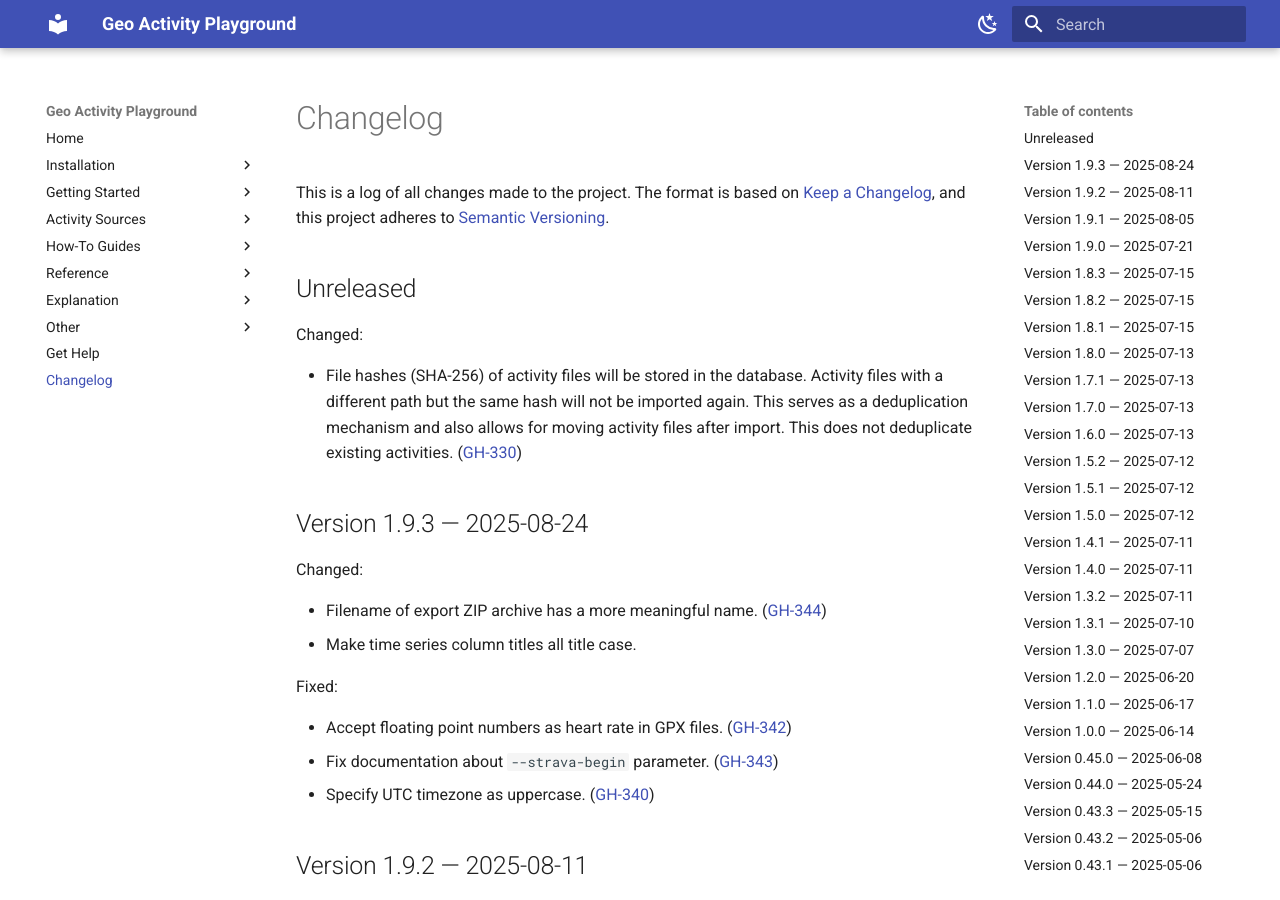
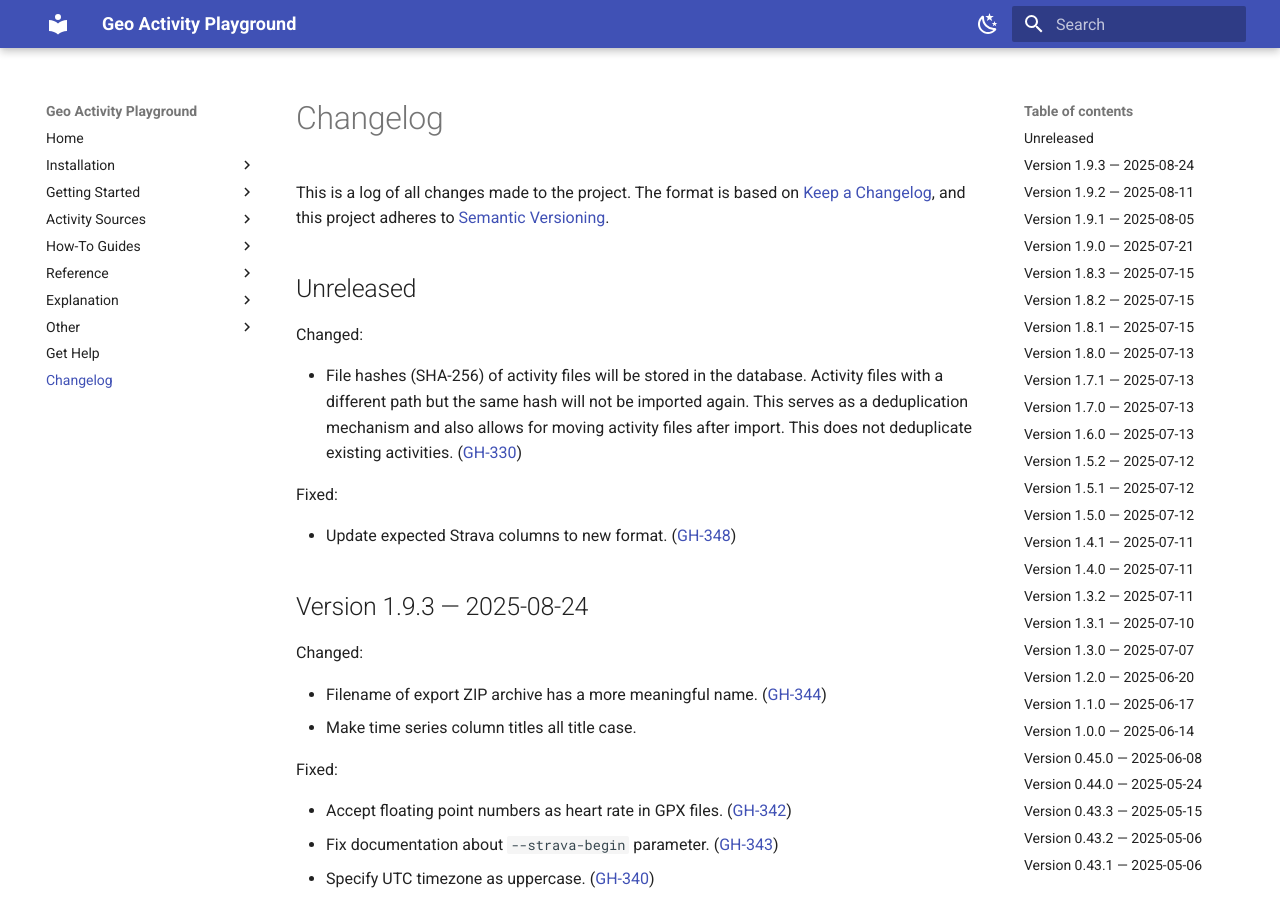
Before and after one commit to martin-ueding/geo-activity-playground, an MkDocs documentation site: the page built from docs/changelog.md, in a window 1280 px wide and 900 px high. Built offline with MkDocs 1.6.1 and Material for MkDocs 9.7.7, drawn with Linux system fonts in a browser that asks for light colours.

Commit message:
GH-348: Changelog entry

```diff
--- a/docs/changelog.md
+++ b/docs/changelog.md
@@ -20,6 +20,10 @@ Types of changes
 Changed:
 
 - File hashes (SHA-256) of activity files will be stored in the database. Activity files with a different path but the same hash will not be imported again. This serves as a deduplication mechanism and also allows for moving activity files after import. This does not deduplicate existing activities. ([GH-330](https://github.com/martin-ueding/geo-activity-playground/issues/330))
+
+Fixed:
+
+- Update expected Strava columns to new format. ([GH-348](https://github.com/martin-ueding/geo-activity-playground/issues/348))
 
 ## Version 1.9.3 — 2025-08-24
 
```
